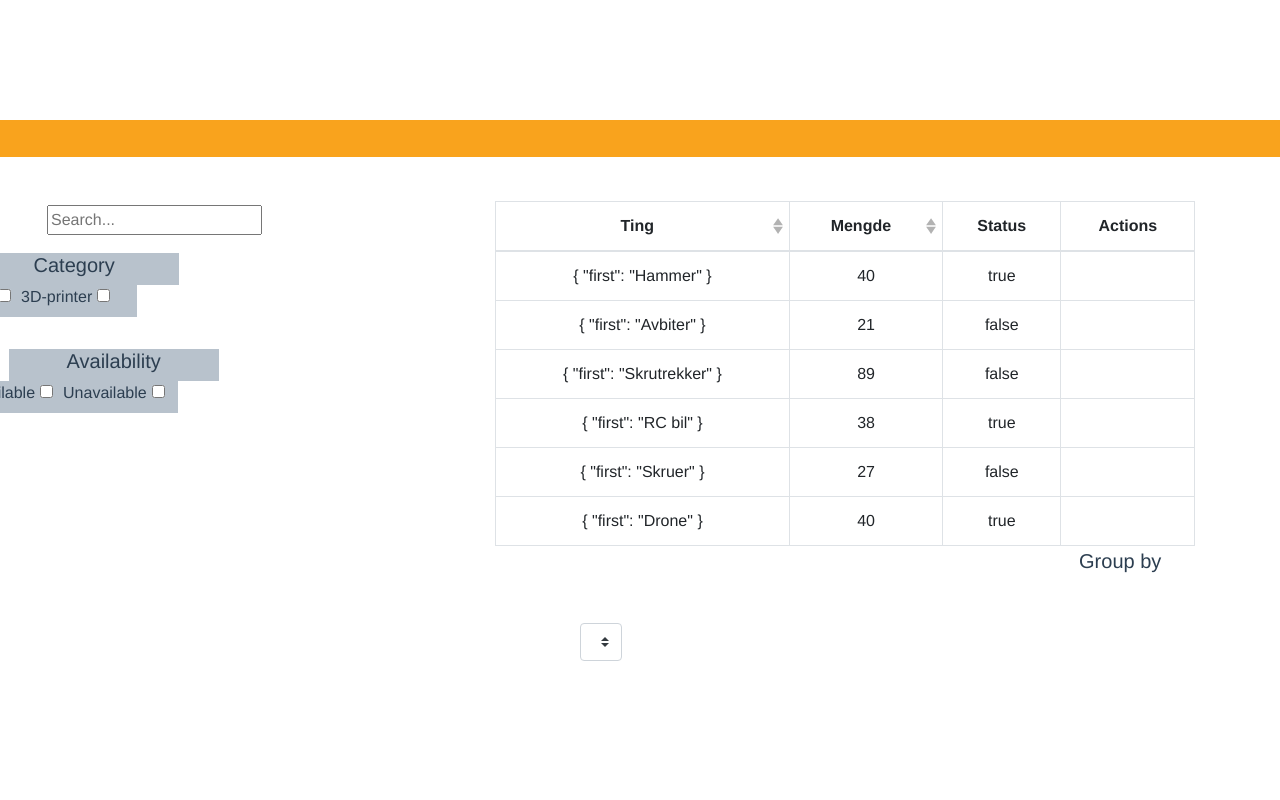
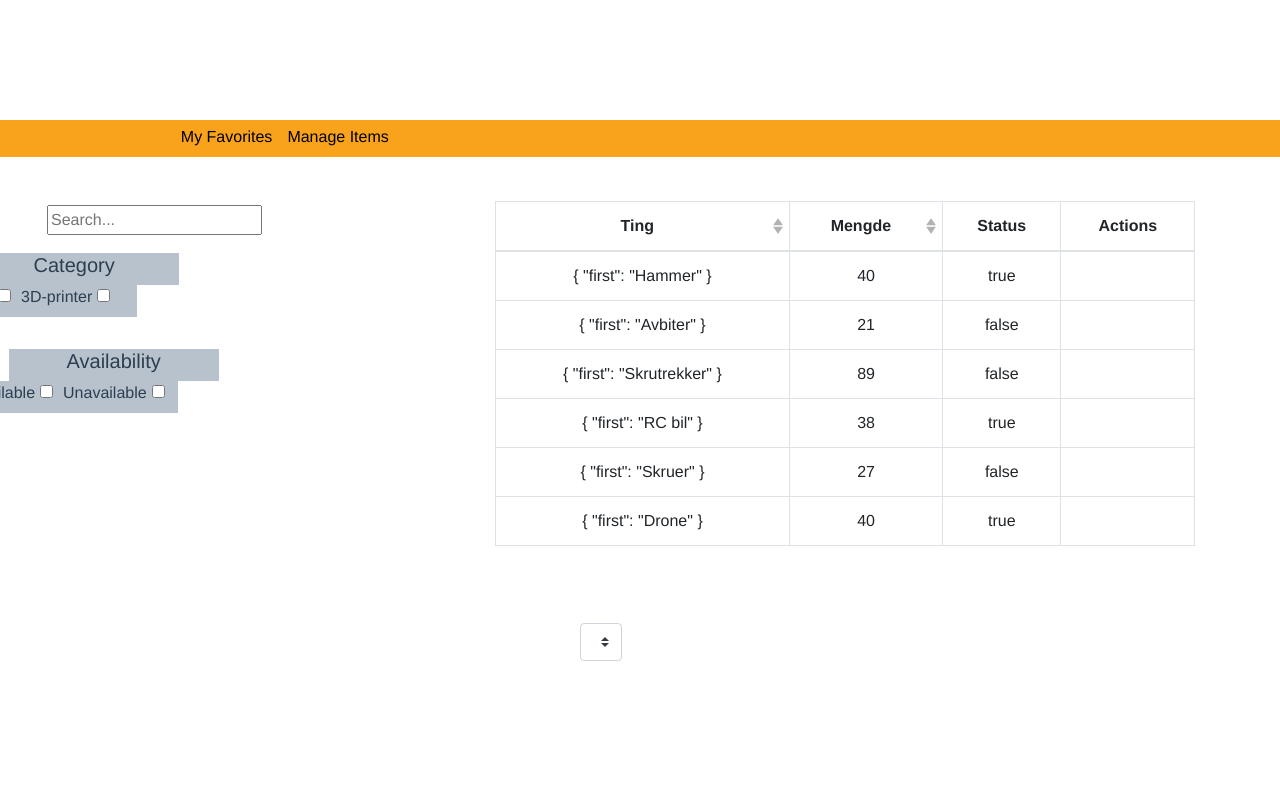
Before and after one commit to Andreas-Harnes/MakerSpace-Management-System, a Vue app in the folder client/: page /body in a window 1280 px wide. Shown: the top 800 px of the page. Built offline with nearby package versions, Linux system fonts and the light colour scheme; the HTML template or start-up script is replaced by a standard one.

Commit message:
Meny linker

```diff
--- a/client/src/components/body.vue
+++ b/client/src/components/body.vue
@@ -79,9 +79,10 @@
 </template>
 <!--- --- Group by/sorting -->
 <template>
-  <div>
+
+  <!--<div>
     <h5 class="group-by">Group by</h5>
-    </div>
+    </div> -->
 </template>
 
         <b-row>
--- a/client/src/components/header.vue
+++ b/client/src/components/header.vue
@@ -21,6 +21,11 @@
     </div>
 </b-dropdown>
 </div>
+
+<nav class="manger-nav">
+    <a href="myFavorites">My Favorites</a>
+    <a href="mangaerItems">Manage Items</a>
+    </nav>
 
 </header>
 </template>
--- a/client/src/scss/_style.scss
+++ b/client/src/scss/_style.scss
@@ -181,3 +181,15 @@ html, body {
   top: 10em;
   background: #B8C2CC;
 }
+
+/* nav manager */
+.manger-nav {
+
+}
+
+.manger-nav a{
+  position: relative;
+  margin-right: 15px;
+  color: black;
+  float: left;
+}
```
